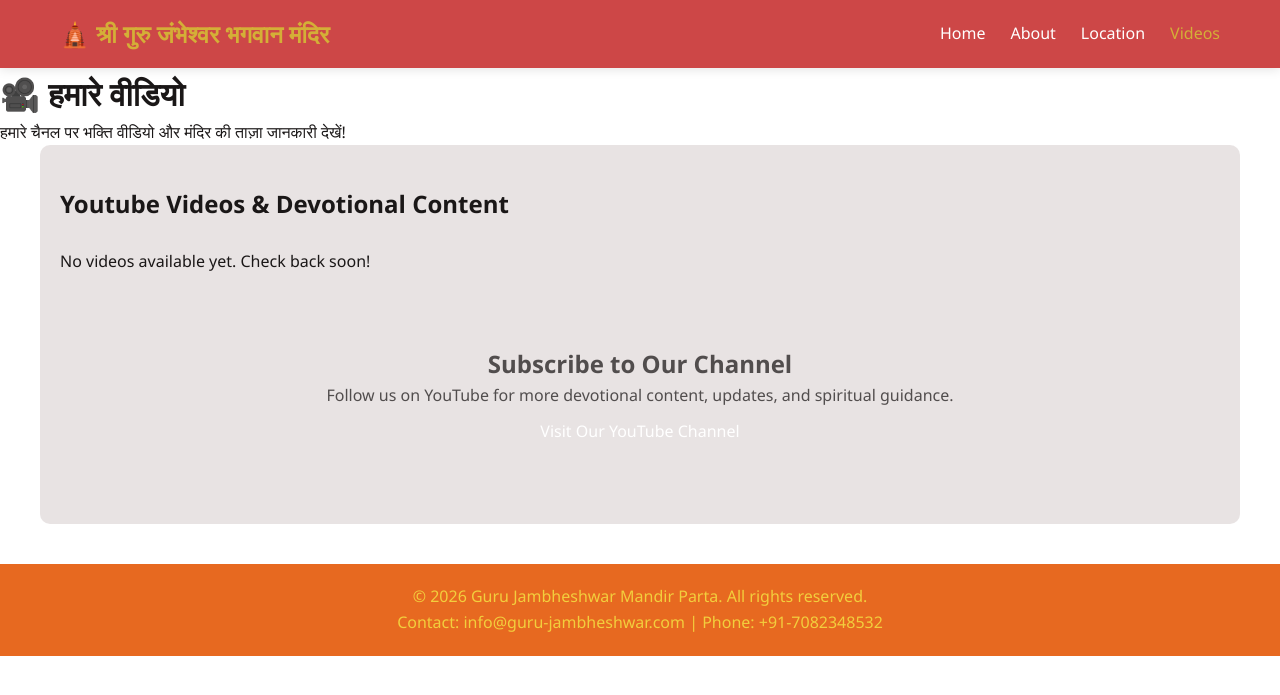
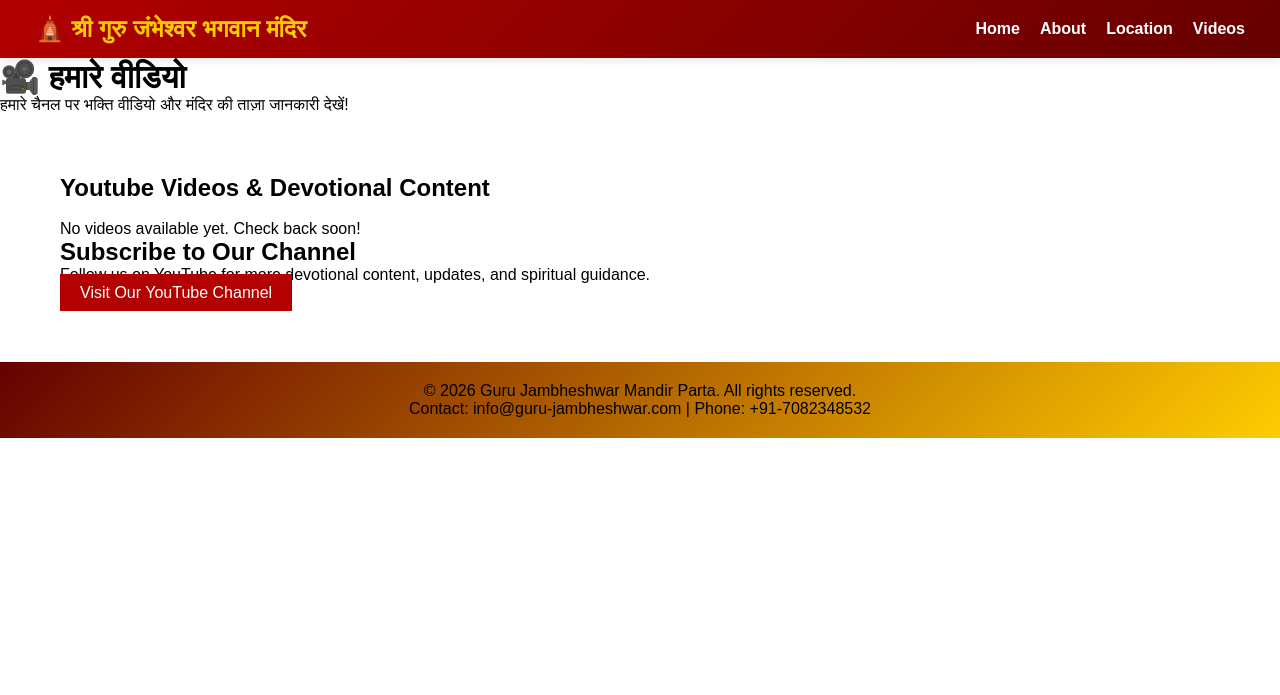
Before and after one commit to Monika-Sihag/guru-jambheshwar-mandir, a PHP site: page /videos.php in a window 1280 px wide. Shown: the top 695 px of the page. Run offline with PHP 8.4, Linux system fonts and the light colour scheme; data that the repository does not hold is empty.

Commit message:
Updated index, CSS, script and videos page

```diff
--- a/public/css/style.css
+++ b/public/css/style.css
@@ -1,40 +1,28 @@
-/* RESET */
 * {
     margin: 0;
     padding: 0;
     box-sizing: border-box;
 }
 
-/* VARIABLES */
 :root {
-    --primary-color: git #e45555;
-    --secondary-color: #D4AF37;
-    --dark-color: #e76920;
-    --light-color: #946060;
-    --text-color: #1a1717;
-}
-
-/* GLOBAL */
-html {
-    scroll-behavior: smooth;
+    --primary-color: #b30000;
+    --secondary-color: #ffcc00;
+    --dark-color: #660000;
+    --light-color: #fff8e1;
+    --text-color: #000;
 }
 
 body {
-    font-family: 'Segoe UI', Tahoma, Geneva, Verdana, sans-serif;
-    line-height: 1.6;
+    font-family: Arial;
     color: var(--text-color);
-    background: transparent;
 }
 
-/* ================= SLIDER ================= */
+/* 🔥 SLIDER */
 .slider {
     position: fixed;
-    top: 0;
-    left: 0;
     width: 100%;
     height: 100vh;
     z-index: -1;
-    overflow: hidden;
 }
 
 .slide {
@@ -42,9 +30,8 @@ body {
     width: 100%;
     height: 100%;
     object-fit: cover;
-    object-position: center top;
     opacity: 0;
-    transition: opacity 1s ease-in-out;
+    transition: 1s;
 }
 
 .slide.active {
@@ -53,47 +40,44 @@ body {
 
 /* NAVBAR */
 .navbar {
-    background: rgb(205, 71, 71);
-    padding: 15px 0;
-    position: sticky;
-    top: 0;
-    z-index: 1000;
+    background: linear-gradient(135deg, #b30000, #660000);
+    padding: 15px;
 }
 
 .nav-container {
-    max-width: 1200px;
-    margin: auto;
-    padding: 0 20px;
     display: flex;
     justify-content: space-between;
     align-items: center;
+    padding: 0 20px;
 }
 
 .logo {
-    color: var(--secondary-color);
-    font-size: 24px;
-    font-weight: bold;
+    color: #ffcc00;
 }
 
 .nav-links {
     display: flex;
+    gap: 20px;
     list-style: none;
-    gap: 25px;
 }
 
 .nav-links a {
     color: white;
     text-decoration: none;
+    font-weight: bold;
+}
+
+.nav-links a:hover {
+    color: #ffcc00;
 }
 
 /* HERO */
 .hero {
-    height: 500px;
+    height: 400px;
     display: flex;
+    align-items: center;
     justify-content: center;
-    align-items: center;
-    text-align: center;
-    color: rgb(236, 121, 121);
+    color: white;
     position: relative;
 }
 
@@ -107,125 +91,49 @@ body {
 .hero-content {
     position: relative;
     z-index: 2;
+    text-align: center;
 }
 
-.hero h1 {
-    font-size: 48px;
-}
-
-.hero p {
-    font-size: 20px;
-}
-
-/* CONTAINER */
+/* CONTENT */
 .container {
-    max-width: 1200px;
-    margin: auto;
-    padding: 40px 20px;
-    background: rgba(230, 224, 224, 0.9);
+    background: rgba(255,255,255,0.95);
+    margin: 40px;
+    padding: 20px;
     border-radius: 10px;
 }
 
-/* INFO GRID */
 .info-grid {
     display: grid;
-    grid-template-columns: repeat(auto-fit, minmax(250px,1fr));
-    gap: 25px;
+    grid-template-columns: repeat(auto-fit, minmax(200px,1fr));
+    gap: 20px;
 }
 
 .info-card {
-    background: rgb(231, 173, 173);
+    background: #fff;
     padding: 20px;
     border-radius: 10px;
     text-align: center;
-    transition: 0.3s;
-}
-
-.info-card:hover {
-    transform: translateY(-8px);
 }
 
 /* BUTTONS */
 .btn {
     padding: 10px 20px;
-    border-radius: 5px;
     text-decoration: none;
-    display: inline-block;
 }
 
 .btn-primary {
-    background: var(--primary-color);
+    background: #b30000;
     color: white;
 }
 
 .btn-secondary {
-    background: var(--secondary-color);
-}
-
-/* ================= VIDEOS ================= */
-.videos-grid {
-    display: grid;
-    grid-template-columns: repeat(auto-fit, minmax(300px,1fr));
-    gap: 30px;
-}
-
-.video-card {
-    background: rgb(61, 60, 60);
-    border-radius: 15px;
-    overflow: hidden;
-    box-shadow: 0 10px 25px rgba(0,0,0,0.2);
-    transition: 0.3s;
-}
-
-.video-card:hover {
-    transform: scale(1.05);
-}
-
-.video-thumbnail iframe {
-    width: 100%;
-    height: 200px;
-    border: none;
-}
-
-.video-info {
-    padding: 15px;
-}
-
-.video-info h3 {
-    color: var(--primary-color);
-}
-
-.watch-btn {
-    display: inline-block;
-    margin-top: 10px;
-    padding: 8px 15px;
-    background: linear-gradient(45deg, red, darkred);
-    color: white;
-    border-radius: 5px;
-    text-decoration: none;
-}
-
-/* YOUTUBE SECTION */
-.youtube-channel {
-    margin-top: 40px;
-    background: linear-gradient(135deg, var(--primary-color), var(--dark-color));
-    color: rgb(81, 77, 77);
-    padding: 30px;
-    border-radius: 10px;
-    text-align: center;
+    background: #ffcc00;
 }
 
 /* FOOTER */
 .footer {
-    background: var(--dark-color);
-    color: rgb(242, 206, 61);
+    background: linear-gradient(135deg, #660000, #ffcc00);
+    color: black;
     text-align: center;
     padding: 20px;
-    margin-top: 40px;
 }
-
-/* RESPONSIVE */
-@media(max-width:768px){
-    .hero h1 { font-size: 28px; }
-    .videos-grid { grid-template-columns: 1fr; }
-}
--- a/public/js/script.js
+++ b/public/js/script.js
@@ -12,18 +12,32 @@ document.querySelectorAll('a[href^="#"]').forEach(anchor => {
 });
 
 // Add active class to current navigation link
-document.addEventListener('DOMContentLoaded', function() {
-    const currentPage = window.location.pathname.split('/').pop() || 'index.php';
-    const navLinks = document.querySelectorAll('.nav-links a');
+// document.addEventListener('DOMContentLoaded', function() {
+//     const currentPage = window.location.pathname.split('/').pop() || 'index.php';
+//     const navLinks = document.querySelectorAll('.nav-links a');
 
-    navLinks.forEach(link => {
-        const href = link.getAttribute('href');
-        if (href === currentPage || (currentPage === '' && href === 'index.php')) {
-            link.style.color = '#D4AF37';
-        }
-    });
+//     navLinks.forEach(link => {
+//         const href = link.getAttribute('href');
+//         if (href === currentPage || (currentPage === '' && href === 'index.php')) {
+//             link.style.color = '#D4AF37';
+//         }
+//     });
+// });
+document.addEventListener("DOMContentLoaded", function () {
+
+    // 🔥 SLIDER
+    let slides = document.querySelectorAll(".slide");
+    let index = 0;
+
+    if (slides.length > 0) {
+        setInterval(() => {
+            slides[index].classList.remove("active");
+            index = (index + 1) % slides.length;
+            slides[index].classList.add("active");
+        }, 3000);
+    }
+
 });
-
 // Add scroll effect to navbar
 let lastScrollTop = 0;
 const navbar = document.querySelector('.navbar');
```
Also changed, not shown: public/index.php (+28 -49 lines).
